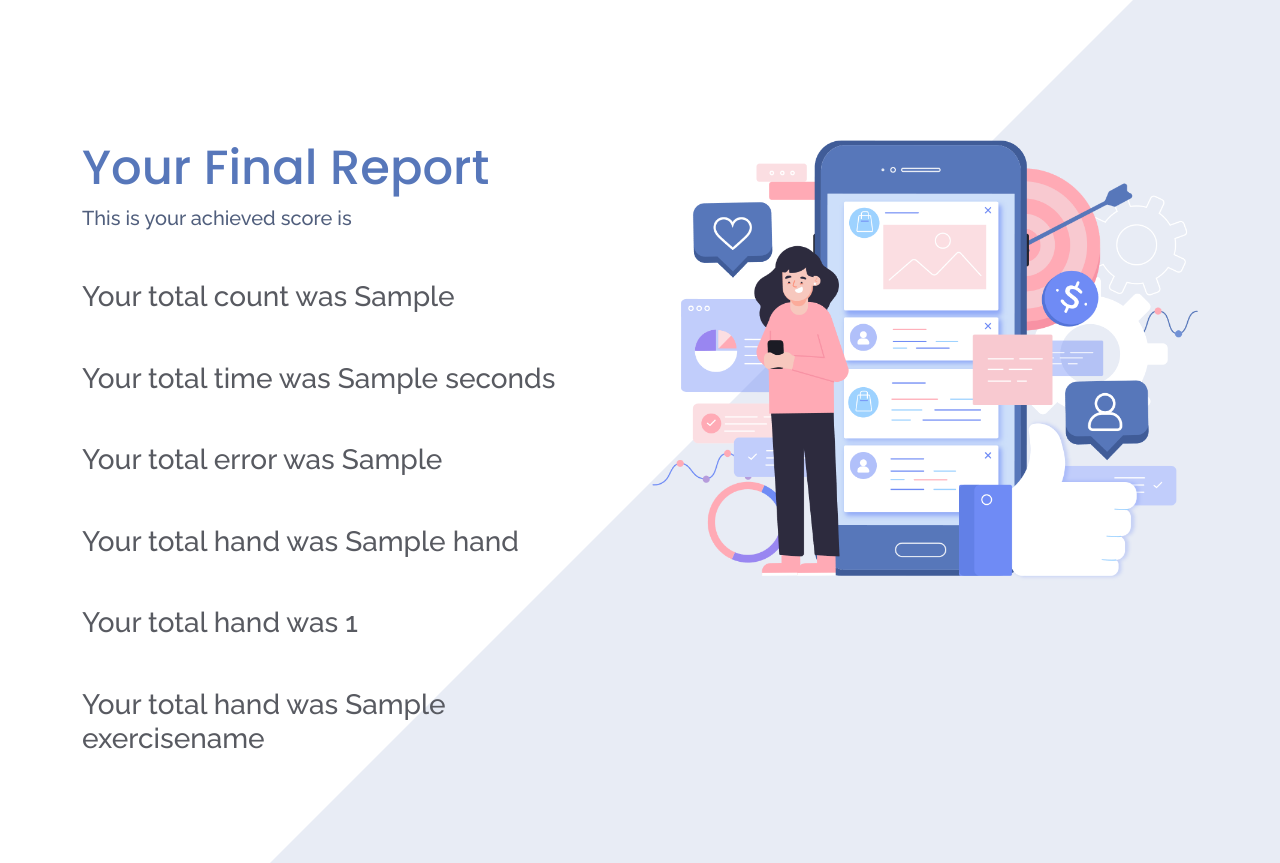
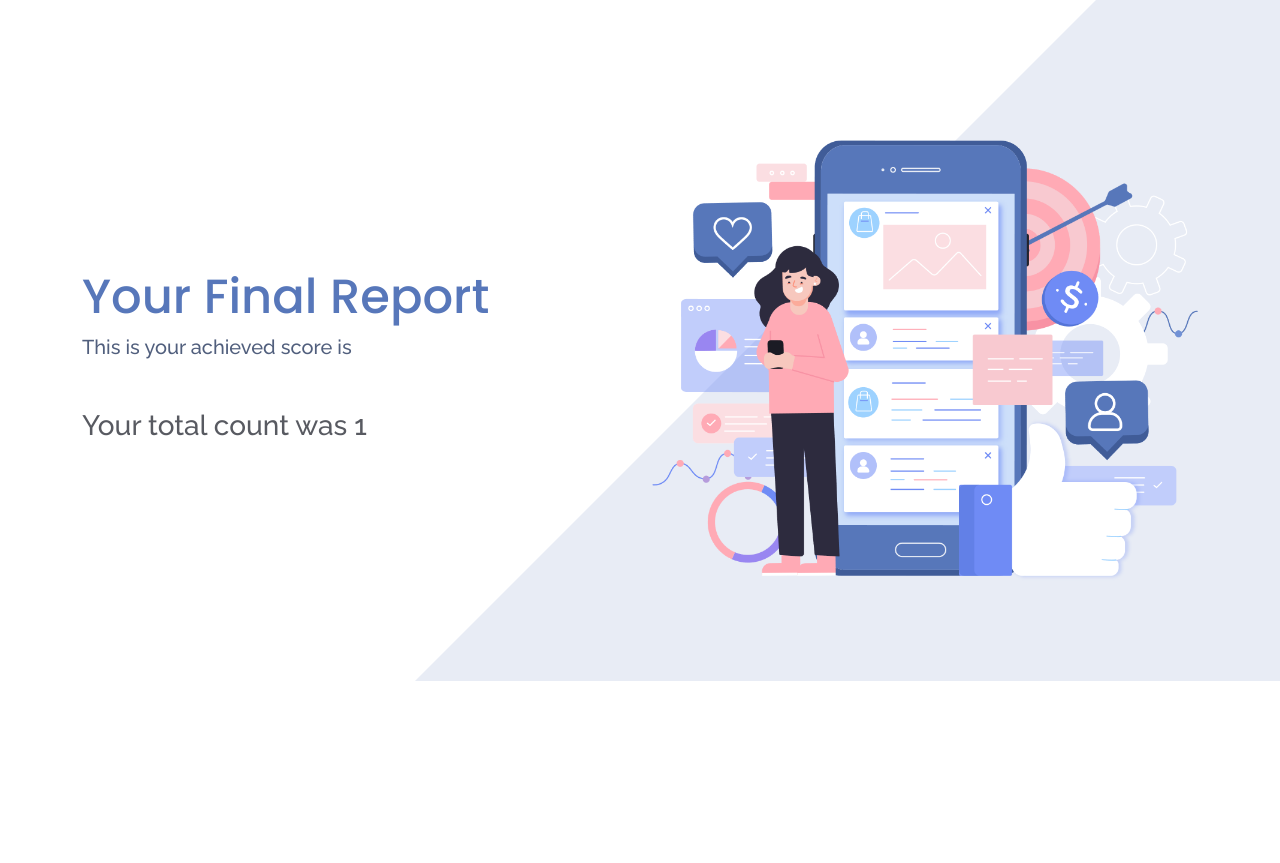
Before and after one commit to alpana02/Project-Medibles, a Flask app: template exercise_tracker/templates/results.html in a window 1280 px wide. After the commit the page ends 681 px from the top, so only its background shows below. Run offline with Flask 2, Linux system fonts and the light colour scheme; the template is opened without the code that fills it: most values are stand-ins (such as "Sample title", 1, 10 or a date in 2020).

Commit message:
Dynamic input ml

```diff
--- a/client/src/components/doctor/ViewProfilePatient.js
+++ b/client/src/components/doctor/ViewProfilePatient.js
@@ -119,7 +119,7 @@ export default function ViewProfilePatient(props) {
   const handleMedChange = (i, e) => {
     let newMedicine = [...medicine];
     console.log(newMedicine);
-    newMedicine[i][e.target.name]  = e.target.value;
+    newMedicine[i][e.target.name] = e.target.value;
     setmedicine(newMedicine);
   };
   const handleFreqChange = (i, e) => {
@@ -378,8 +378,8 @@ export default function ViewProfilePatient(props) {
                                 required
                               >
                                 <option defaultValue="">Select Severity</option>
-                                <option value="low">Severe patient</option>
-                                <option value="high">Mild patient</option>
+                                <option value="high">Severe patient</option>
+                                <option value="low">Mild patient</option>
                               </select>
                             </div>
                           </div>
--- a/exercise_tracker/app.py
+++ b/exercise_tracker/app.py
@@ -1,4 +1,4 @@
-from flask import Flask, render_template, Response, request, jsonify
+from flask import Flask, render_template, Response, request, jsonify, url_for
 import json
 import requests
 import urllib.request
@@ -23,15 +23,6 @@ mp_drawing.DrawingSpec(color=(0, 0, 255), thickness=1, circle_radius=1)
 
 app = Flask(__name__)
 
-global counter, error, timer
-global hand
-global userid
-global exercisename
-
-counter = 0
-error = 0
-timer = 0
-
 switch = 1
 cap = cv2.VideoCapture(0)
 
@@ -44,50 +35,74 @@ def index11():
 @app.route("/video1/")
 def video1():
     return Response(
-        generate_frames1(hand), mimetype="multipart/x-mixed-replace; boundary=frame"
+        generate_frames1(hand, severity, expertime),
+        mimetype="multipart/x-mixed-replace; boundary=frame",
     )
 
 
 @app.route("/video2")
 def video2():
     return Response(
-        generate_frames2(hand), mimetype="multipart/x-mixed-replace; boundary=frame"
+        generate_frames2(hand, severity, expertime),
+        mimetype="multipart/x-mixed-replace; boundary=frame",
     )
 
 
 @app.route("/video3")
 def video3():
     return Response(
-        generate_frames3(hand), mimetype="multipart/x-mixed-replace; boundary=frame"
+        generate_frames3(hand, severity, expertime),
+        mimetype="multipart/x-mixed-replace; boundary=frame",
     )
 
 
 @app.route("/elbowflexsion/<url>")
 def exercise1(url):
-    arr = url.split(",", 2)
+    arr = url.split(",", 4)
     global hand
     global userid
     global exercisename
+    global severity
+    global expertime
+    global obj
+    hand = arr[0]
+    severity = arr[1]
+    expertime = arr[2]
+    userid = arr[3]
+    exercisename = "elbowflexsion"
+    obj = {
+        "hand": hand,
+        "severity": severity,
+        "expertime": expertime,
+        "userid": userid,
+        "exercisename": exercisename,
+    }
 
-    hand = arr[0]
-    userid = arr[1]
-    print(userid)
-    exercisename = "elbowflexsion"
-    return render_template("elbowflexsion.html", hand=hand, url=url)
+    return render_template("elbowflexsion.html", obj=obj, url=url)
 
 
 @app.route("/elboweccentric/<url>")
 def exercise2(url):
-    arr = url.split(",", 2)
+    arr = url.split(",", 4)
     global hand
     global userid
     global exercisename
-
+    global severity
+    global expertime
+    global obj
     hand = arr[0]
-    userid = arr[1]
-    print(userid)
+    severity = arr[1]
+    expertime = arr[2]
+    userid = arr[3]
     exercisename = "elboweccentric"
-    return render_template("elboweccentric.html", hand=hand, url=url)
+    obj = {
+        "hand": hand,
+        "severity": severity,
+        "expertime": expertime,
+        "userid": userid,
+        "exercisename": exercisename,
+    }
+    return render_template("elboweccentric.html", obj=obj, url=url)
 
 
 @app.route("/exercise3")
@@ -109,6 +124,14 @@ def score():
         error = request.args.get("error")
     else:
         arr = [counter, timer, error]
+        obj = {
+            "counter": counter,
+            "timer": timer,
+            "error": error,
+            "hand": hand,
+            "userid": userid,
+            "exercisename": exercisename,
+        }
         print(arr)
         headers = {"Content-Type": "application/json"}
         dictToSend = json.dumps(arr)
@@ -117,26 +140,11 @@ def score():
             data=dictToSend,
             headers=headers,
         )
-        return render_template(
-            "results.html", res=arr, hand=hand, userid=userid, exercisename=exercisename
-        )
+        return render_template("results.html", obj=obj)
         # return request("post", "http://localhost:5000/api/exercise/report", data=arr)
 
     return render_template("index11.html", res=counter)
 
 
-#  For reloading the pages
-
-
-@app.route("/reload1")
-def reload1():
-    return render_template("elbowflexsion.html")
-
-
-@app.route("/reload2")
-def reload2():
-    return render_template("elboweccentric.html")
-
-
 if __name__ == "__main__":
     app.run(port=8000, debug=True)
--- a/exercise_tracker/generate_frames1.py
+++ b/exercise_tracker/generate_frames1.py
@@ -25,8 +25,8 @@ error = 0
 params = {"counter": counter, "timer": timer, "error": error}
 
 
-def generate_frames1(hand):
-    tol_angle = get_tolerance("mild")
+def generate_frames1(hand, severity, expertime):
+    tol_angle = get_tolerance(severity)
     stage = None
     starttime = time.time()
     lasttime = starttime
@@ -35,8 +35,7 @@ def generate_frames1(hand):
     timer = 0
     error = 0
     hand = hand.upper()
-    print(hand)
-
+    expertime = int(expertime)
     cap = cv2.VideoCapture(0)
     with mp_holistic.Holistic(
         min_detection_confidence=0.5, min_tracking_confidence=0.5
@@ -99,10 +98,10 @@ def generate_frames1(hand):
                         lapperup = time.time()
 
                     #          Error Analysis
-                    if angle > 120 and (time.time() - lapperup > 10):
+                    if angle > 120 and (time.time() - lapperup > expertime):
                         flag = "Raise your arms"
                         error = error + 1
-                    elif angle < 40 and (time.time() - lapperdown > 10):
+                    elif angle < 40 and (time.time() - lapperdown > expertime):
                         flag = "Lower your arms"
                         error = error + 1
                     else:
--- a/exercise_tracker/generate_frames2.py
+++ b/exercise_tracker/generate_frames2.py
@@ -25,8 +25,8 @@ error = 0
 params = {"counter": counter, "timer": timer, "error": error}
 
 
-def generate_frames2(hand):
-    tol_angle = get_tolerance("mild")
+def generate_frames2(hand, severity, expertime):
+    tol_angle = get_tolerance(severity)
     stage = None
     starttime = time.time()
     lasttime = starttime
--- a/exercise_tracker/generate_frames3.py
+++ b/exercise_tracker/generate_frames3.py
@@ -25,7 +25,7 @@ error = 0
 params = {"counter": counter, "timer": timer, "error": error}
 
 
-def generate_frames3():
+def generate_frames3(hand, severity, expertime):
     tol_angle = get_tolerance("mild")
     stage = None
     starttime = time.time()
--- a/exercise_tracker/templates/elboweccentric.html
+++ b/exercise_tracker/templates/elboweccentric.html
@@ -22,7 +22,7 @@
           name="stop"
         />
       </form>
-      <a href="{{ url_for('reload2') }}"><button>REFRESH</button></a>
+      <a href="{{ url_for('exercise2',url=url) }}"><button>REFRESH</button></a>
     </div>
   </div>
 </div>
--- a/exercise_tracker/templates/results.html
+++ b/exercise_tracker/templates/results.html
@@ -60,12 +60,7 @@
             <div>
               <h1>Your Final Report</h1>
               <h2>This is your achieved score is</h2>
-              <h3 class="mt-5">Your total count was {{res[0]}}</h3>
-              <h3 class="mt-5">Your total time was {{res[1]}} seconds</h3>
-              <h3 class="mt-5">Your total error was {{res[2]}}</h3>
-              <h3 class="mt-5">Your total hand was {{hand}}</h3>
-              <h3 class="mt-5">Your total hand was {{userid}}</h3>
-              <h3 class="mt-5">Your total hand was {{exercisename}}</h3>
+              <h3 class="mt-5">Your total count was {{obj.counter}}</h3>
             </div>
           </div>
           <div
--- a/exercise_tracker/tolerance.py
+++ b/exercise_tracker/tolerance.py
@@ -4,7 +4,7 @@ class Tolerance:
         self.str = str
 
     def get_tolerance(self):
-        if str == "mild":
+        if str == "low":
             tol_angle = 5
         else:
             tol_angle = 15
@@ -12,7 +12,7 @@ class Tolerance:
 
 
 def get_tolerance(str):
-    if str == "mild":
+    if str == "low":
         tol_angle = 5
     else:
         tol_angle = 15
```
Also changed, not shown: exercise_tracker/templates/elbowflexsion.html (+4 -4 lines). Lines whose indentation alone changed are shown as unchanged.
